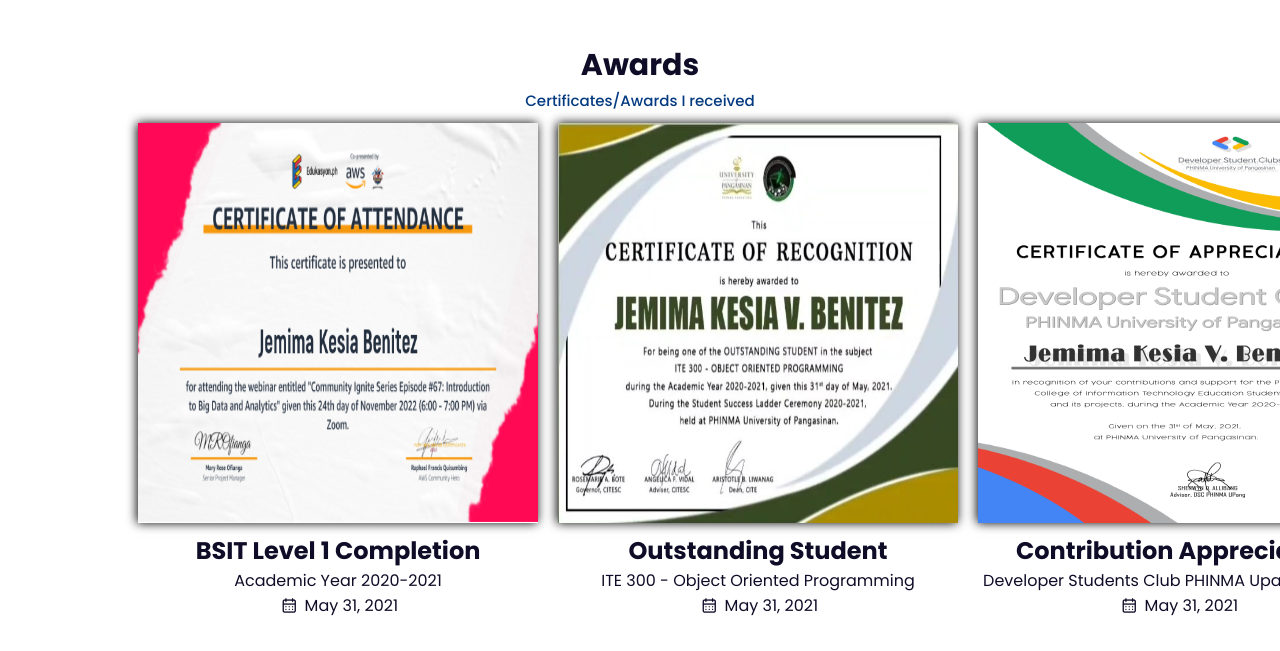
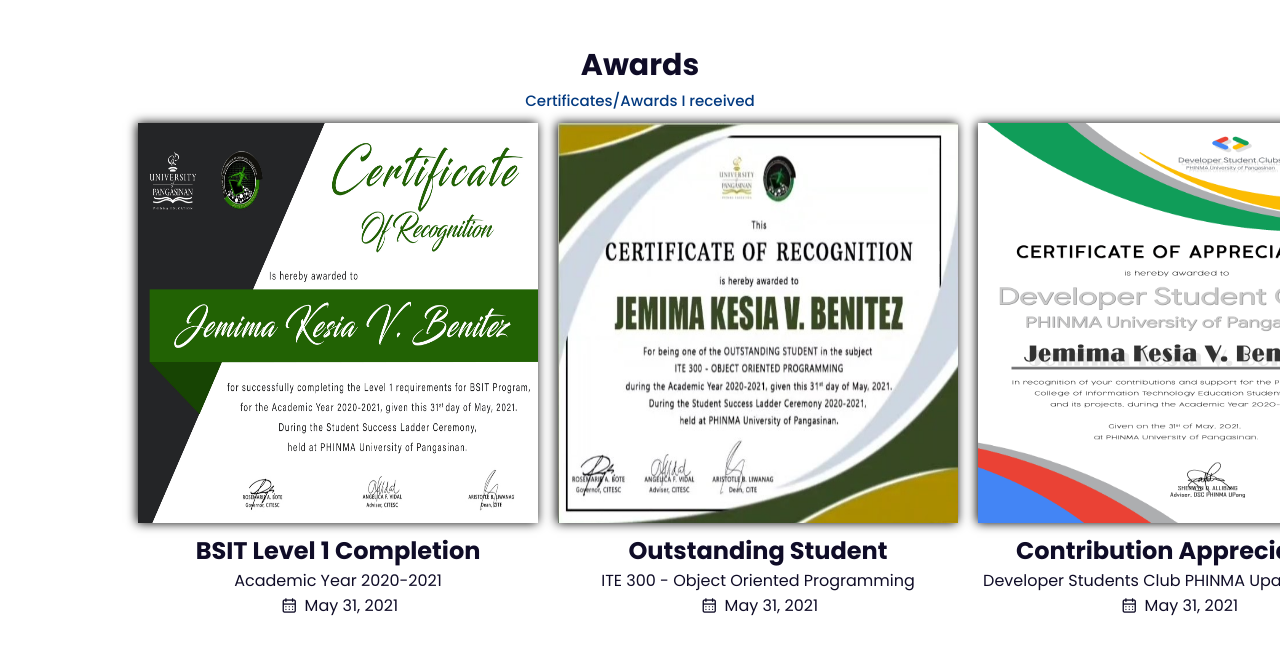
Before and after one commit to jemimabenitez/jemimabenitez.github.io, a plain HTML site: page index.html in a window 1280 px wide. Shown: the part 4180-4831 px from the top of the page. Drawn offline with nearby package versions, Linux system fonts and the light colour scheme.

Commit message:
Update index.html

```diff
--- a/index.html
+++ b/index.html
@@ -222,7 +222,7 @@
 
     <div class="cover">
         <div class="cert_box">
-            <img src="images/cert1.1.png" class="cert">
+            <img src="images/cert1.jpg" class="cert">
             <h2>BSIT Level 1 Completion </h2>
             <p>Academic Year 2020-2021</p>
             <i class="uil uil-calendar-alt"></i>
```
